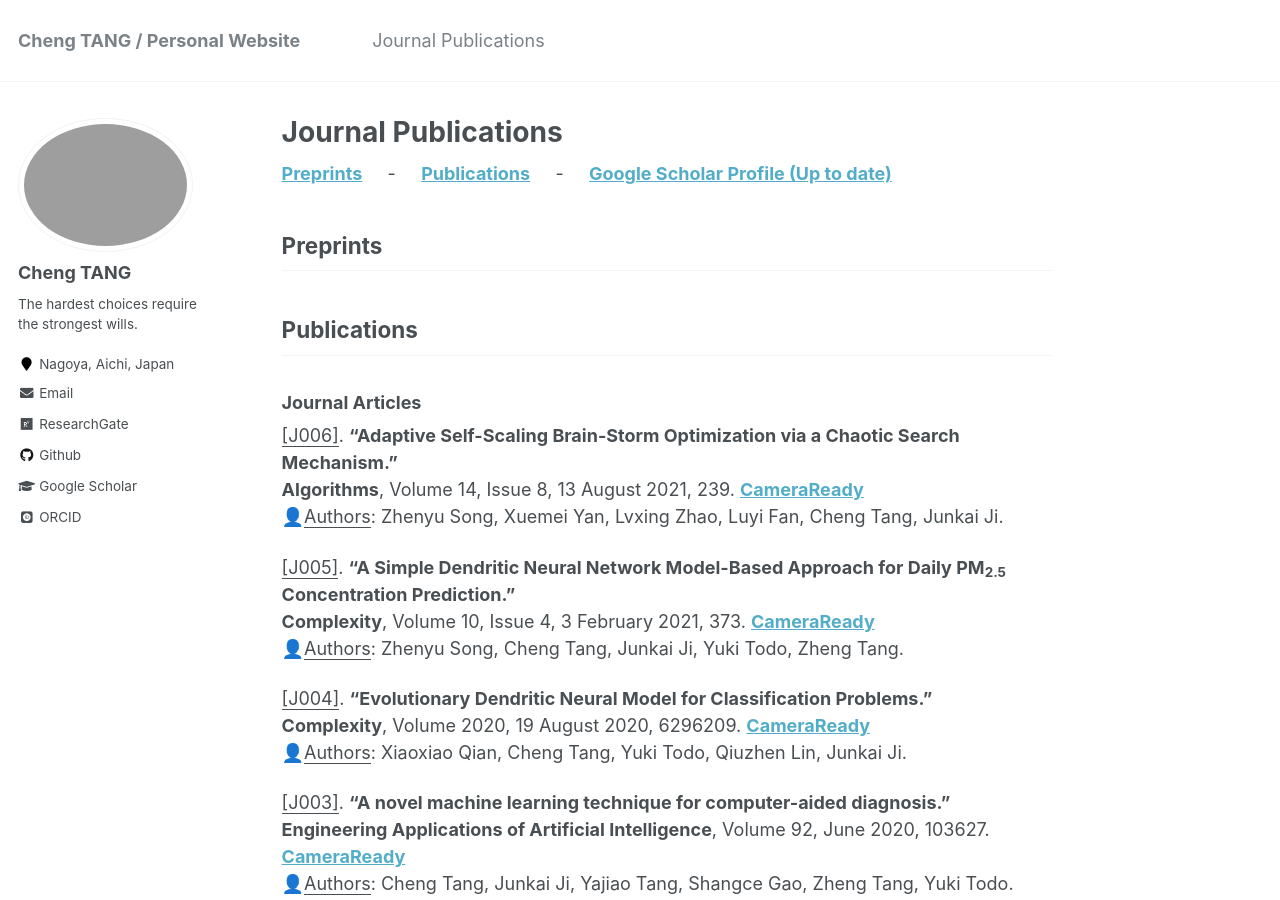
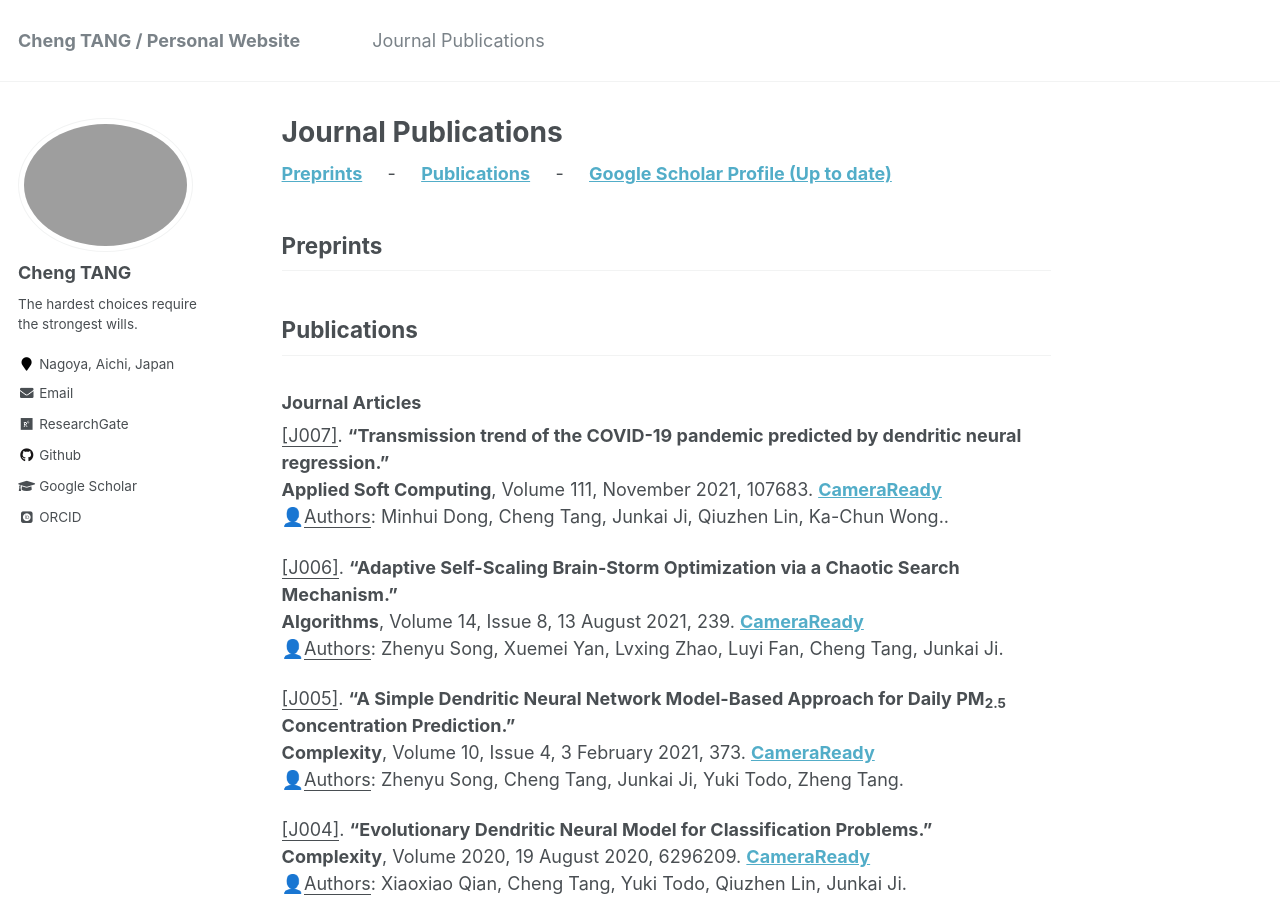
Before and after one commit to ChengTANG-AI/chengtang-ai.github.io, a Jekyll site: the page built from _pages/JournalPublications.md, in a window 1280 px wide and 900 px high. Built offline with Jekyll 4.4.1, drawn with Linux system fonts in a browser that asks for light colours; some web fonts are replaced.

Commit message:
Update JournalPublications.md

```diff
--- a/_pages/JournalPublications.md
+++ b/_pages/JournalPublications.md
@@ -31,6 +31,10 @@ Publications
 
 ### Journal Articles
 
+<u>[J007]</u>. **"Transmission trend of the COVID-19 pandemic predicted by dendritic neural regression."**
+**Applied Soft Computing**, Volume 111, November 2021, 107683. **[CameraReady](https://doi.org/10.1016/j.asoc.2021.107683)**
+👤<u>Authors</u>: Minhui Dong, Cheng Tang, Junkai Ji, Qiuzhen Lin, Ka-Chun Wong..
+
 <u>[J006]</u>. **"Adaptive Self-Scaling Brain-Storm Optimization via a Chaotic Search Mechanism."**
 **Algorithms**, Volume 14, Issue 8, 13 August 2021, 239. **[CameraReady](https://doi.org/10.3390/a14080239)**
 👤<u>Authors</u>: Zhenyu Song, Xuemei Yan, Lvxing Zhao, Luyi Fan, Cheng Tang, Junkai Ji.
```
